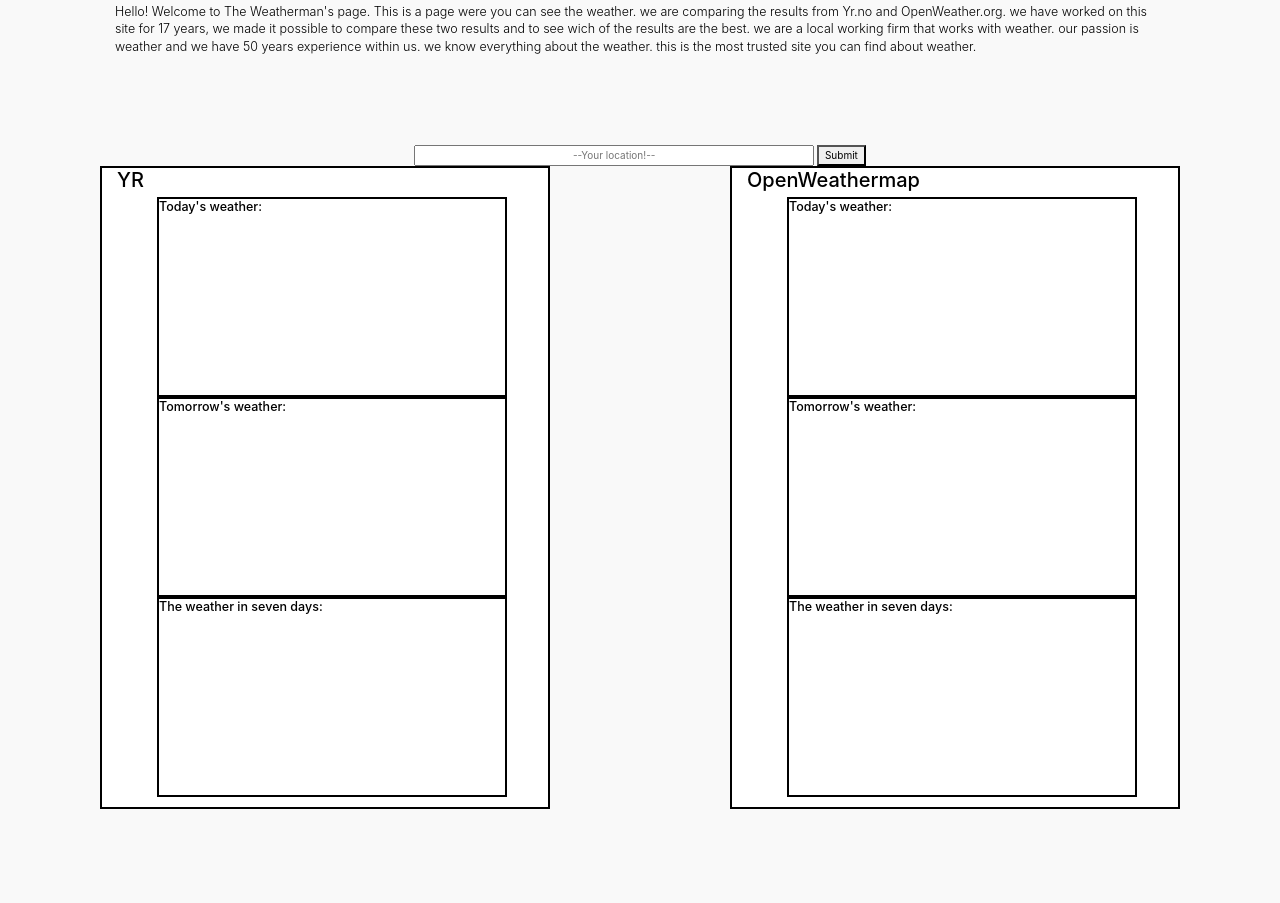
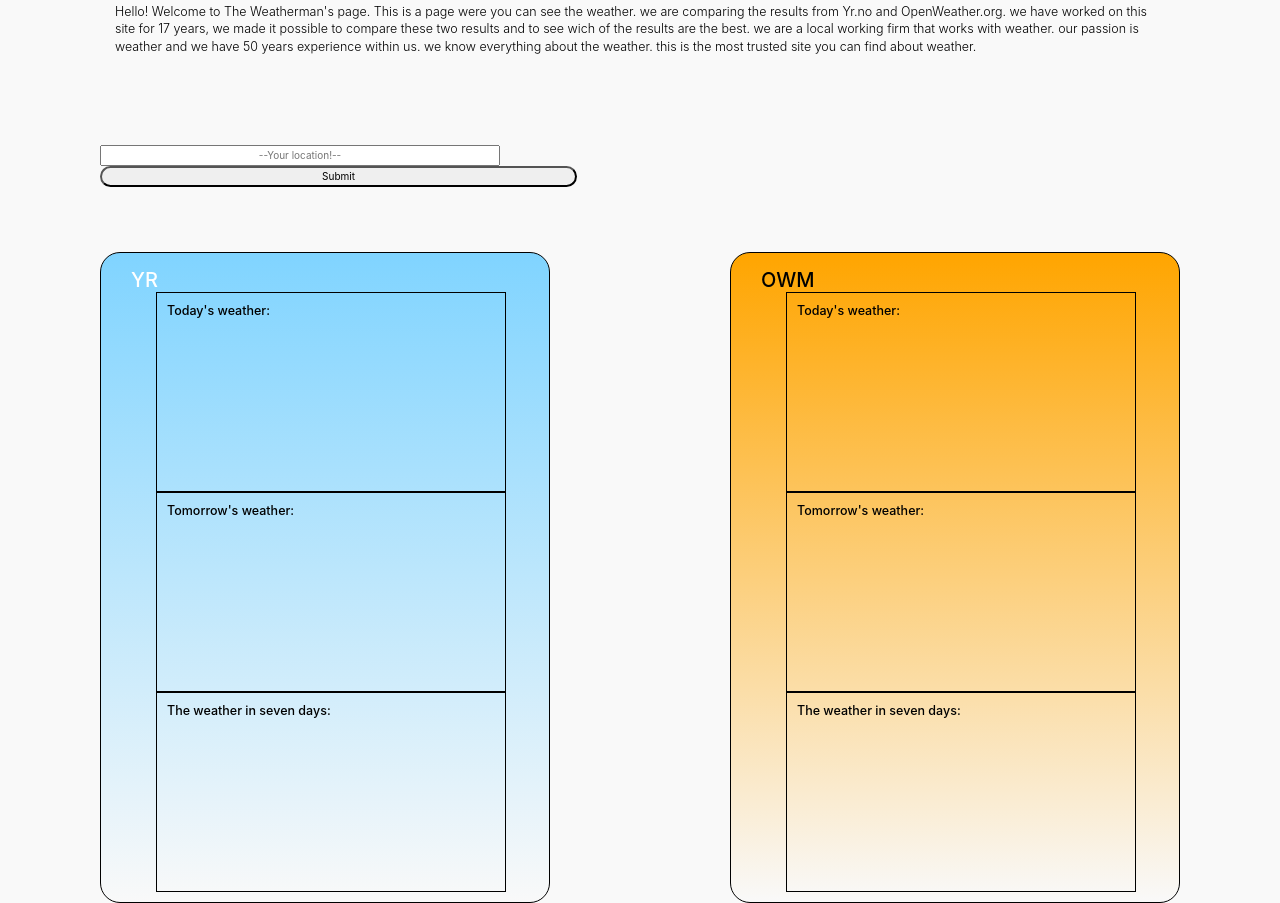
Before and after one commit to Irnis18/VindVarsleren, a plain HTML site: page index.html in a window 1280 px wide. Shown: the part 437-1340 px from the top of the page. Drawn offline with nearby package versions, Linux system fonts and the light colour scheme.

Commit message:
initial commit

```diff
--- a/css/main.css
+++ b/css/main.css
@@ -11,6 +11,8 @@
  margin-top: 70px;
 width: auto;
 height: auto;
+margin-bottom: 65px;
+display: inline-grid;
 
 }
 
@@ -40,8 +42,8 @@
 padding-top: 20%;
 }
 
-.weather-column, li {
-  border: 2px solid black;
+.weather-column, .liWeather {
+  border: 1px solid black;
 }
 
 #copy-right {
@@ -49,11 +51,41 @@
 }
 
 
-li {
+.liWeather {
 width: 350px;
 height: 200px;
 list-style: none;
 }
-canvas {
-vertical-align: middle;
+
+li {
+  border: 1px solid black;
 }
+
+#submit {
+  margin-right: -77px;
+  border-radius: 15px;
+}
+
+
+#yr-divdiv {
+ background: linear-gradient(to bottom,#80d4ff ,#F9F9F9 );
+ border-radius: 20px;
+}
+
+#owm-div {
+background: linear-gradient(to bottom, #ffa500,#F9F9F9 );
+border-radius: 20px;
+}
+
+.owmen {
+color: black;
+margin: 15px 0 0 15px
+}
+.yren{
+color: white;
+margin: 15px 0 0 15px;
+}
+
+h5 {
+margin: 10px 0 0 10px;
+}
--- a/index.html
+++ b/index.html
@@ -9,12 +9,17 @@
               <title>Weatherman</title>
 
 <!-- Bootstrap CSS -->
+<link rel="stylesheet" href="https://ajax.aspnetcdn.com/ajax/jquery.ui/1.12.1/themes/flick/jquery-ui.css" />
           <link href="css/normalize.css" rel="stylesheet">
             <link href="css/bootstrap.css" rel="stylesheet">
               <link href="css/bootstrap-theme.css" rel="stylesheet">
-                <link rel="stylesheet" href="https://maxcdn.bootstrapcdn.com/bootstrap/4.0.0-alpha.4/css/bootstrap.min.css" integrity="2hfp1SzUoho7/TsGGGDaFdsuuDL0LX2hnUp6VkX3CUQ2K4K+xjboZdsXyp4oUHZj" crossorigin="anonymous">
+                <link rel="stylesheet" href="https://maxcdn.bootstrapcdn.com/bootstrap/4.0.0-alpha.4/css/bootstrap.min.css">
                   <link href="css/main.css" rel="stylesheet">
 
+                  <script src="https://ajax.googleapis.com/ajax/libs/jquery/3.0.0/jquery.min.js"></script>
+                  <script src="http://ajax.googleapis.com/ajax/libs/jqueryui/1.12.1/jquery-ui.min.js"></script>
+                  <script src="https://cdnjs.cloudflare.com/ajax/libs/tether/1.2.0/js/tether.min.js"></script>
+                  <script src="https://maxcdn.bootstrapcdn.com/bootstrap/4.0.0-alpha.4/js/bootstrap.min.js"></script>
       </head>
 
 <!-- Title and a little paragraph -->
@@ -27,39 +32,39 @@
           Hello! Welcome to The Weatherman's page. This is a page were you can see the weather. we are comparing the results from Yr.no and OpenWeather.org. we have worked on this site for 17 years, we made it possible to compare these two results and to see wich of the results are the best. we are a local working firm that works with weather. our passion is weather and we have 50 years experience within us. we know everything about the weather. this is the most trusted site you can find about weather.
         </p>
   </div>
+
 <!-- dropdown menu with search bar -->
 <form class="typahead">
   <input id="city" type="text" data-provide="typahead" value="" placeholder="--Your location!--">
     <button id="submit" name="name" value="value" type="submit">Submit</button>
 </form>
 
-
 <!-- Information about the weahter  -->
 <div class="container p-t-3 text-md-left" id="yr-owm-div">
   <div class="row">
-    <div class="col-md-5 weather-column">
-        <h2 class="m-b-2">YR</h2>
+    <div class="col-md-5 weather-column" id="yr-divdiv">
+        <h2 class="m-b-2 yren">YR</h2>
             <ul id="yr-div">
-              <li id="yr-today-weather"><h5>Today's weather:</h5></li>
-              <li id="yr-tomorrow-weather"><h5>Tomorrow's weather:</h5></li>
-              <li id="yr-seven-days-weather"><h5>The weather in seven days:</h5></li>
+              <li id="yr-today-weather" class="liWeather"><h5>Today's weather:</h5></li>
+              <li id="yr-tomorrow-weather" class="liWeather"><h5>Tomorrow's weather:</h5></li>
+              <li id="yr-seven-days-weather" class="liWeather"><h5>The weather in seven days:</h5></li>
             </ul>
     </div>
       <div class="col-md-2"></div>
       <div class="col-md-5 weather-column" id="owm-div">
-        <h2 class="m-b-2">OpenWeathermap</h2>
+        <h2 class="m-b-2 owmen">OWM</h2>
           <ul id="openweathermap-div">
-            <li id="owm-today-weather">
+            <li id="owm-today-weather" class="liWeather">
               <h5>Today's weather:</h5>
-              <img src="" class="weather-icon-data" alt=""/>
+              <img src="" class="weather-icon-data" alt="" />
               <span class="text"></span>
             </li>
-            <li id="owm-tomorrow-weather">
+            <li id="owm-tomorrow-weather" class="liWeather">
               <h5>Tomorrow's weather:</h5>
               <img src="" class="weather-icon-data" alt=""/>
               <span class="text"></span>
             </li>
-            <li id="owm-seven-days-weather">
+            <li id="owm-seven-days-weather" class="liWeather">
               <h5>The weather in seven days:</h5>
               <img src="" class="weather-icon-data" alt=""/>
               <span class="text"></span>
@@ -73,11 +78,9 @@
 
 
     <!-- jQuery first, then Tether, then Bootstrap JS. -->
-    <script src="https://ajax.googleapis.com/ajax/libs/jquery/3.0.0/jquery.min.js" integrity="sha384-THPy051/pYDQGanwU6poAc/hOdQxjnOEXzbT+OuUAFqNqFjL+4IGLBgCJC3ZOShY" crossorigin="anonymous"></script>
-    <script src="https://cdnjs.cloudflare.com/ajax/libs/tether/1.2.0/js/tether.min.js" integrity="sha384-Plbmg8JY28KFelvJVai01l8WyZzrYWG825m+cZ0eDDS1f7d/js6ikvy1+X+guPIB" crossorigin="anonymous"></script>
-    <script src="https://maxcdn.bootstrapcdn.com/bootstrap/4.0.0-alpha.4/js/bootstrap.min.js" integrity="VjEeINv9OSwtWFLAtmc4JCtEJXXBub00gtSnszmspDLCtC0I4z4nqz7rEFbIZLLU" crossorigin="anonymous"></script>
+
     <!-- Include all compiled plugins (below), or include individual files as needed -->
-    <script type="text/javascript" src="js/openweather.js"></script>
+    <script type="text/javascript" src="js/functions.js"></script>
     <script src="js/bootstrap.js"></script>
       <footer class="end-of-page">
         <p id="copy-right">&copy; 2016 TheWeatherMan.com<p>
--- a/js/openweather.js
+++ b/js/functions.js
@@ -1,3 +1,6 @@
+/*********************************************************************************
+Api-Openweather - This is the function for the openweathermap api.
+**********************************************************************************/
 function weatherAsk(event){
   var apiUrl = "http://api.openweathermap.org/data/2.5/forecast/daily";
   var apiKey="569cb5c54488af8f488e82b8dd9ca105";
@@ -33,15 +36,32 @@
   });
 }
 
-
-
 $(document).ready(function(){
   $(".typahead").submit(weatherAsk);
+
 });
 
-
-
-//
-// $('owmTodayWeather').first().html(weather.main.temp);
-// $(".typahead").submit(weatherAsk);
-// });
+/*********************************************************************************
+This is the function for the autocomplete typahead.
+**********************************************************************************/
+$(function ()
+ {
+     $("#city").autocomplete({
+        source: function (request, response) {
+         $.getJSON(
+            "http://gd.geobytes.com/AutoCompleteCity?callback=?&q="+request.term,
+            function (data) {
+              small_data = data.slice(0, 3);
+             response(small_data);
+            }
+         );
+        },
+        minLength: 3,
+        select: function (event, ui) {
+         var selectedObj = ui.item;
+         $("#city").val(selectedObj.value);
+         return false;
+        }
+     });
+     $("#city").autocomplete("option", "delay", 100);
+    });
```
